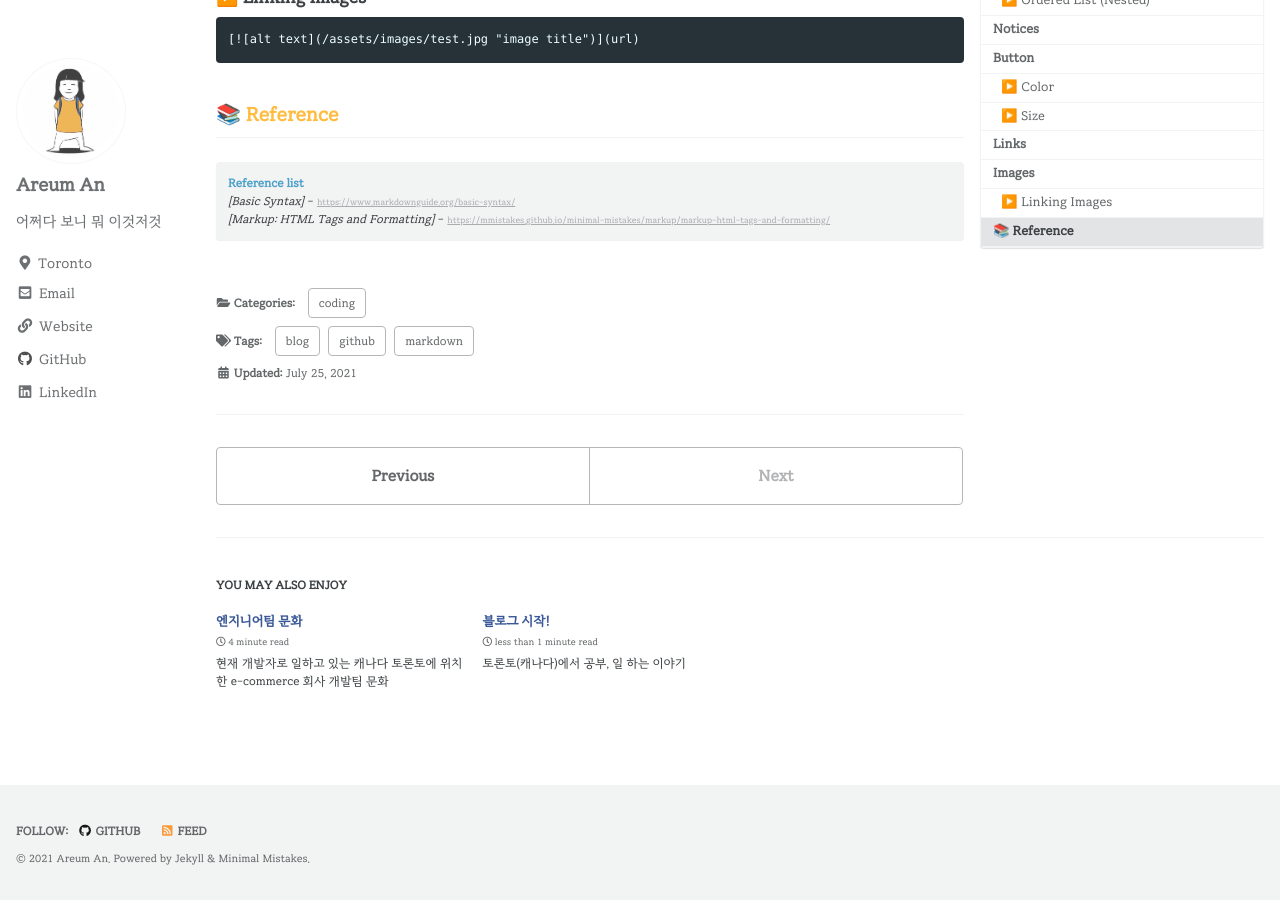
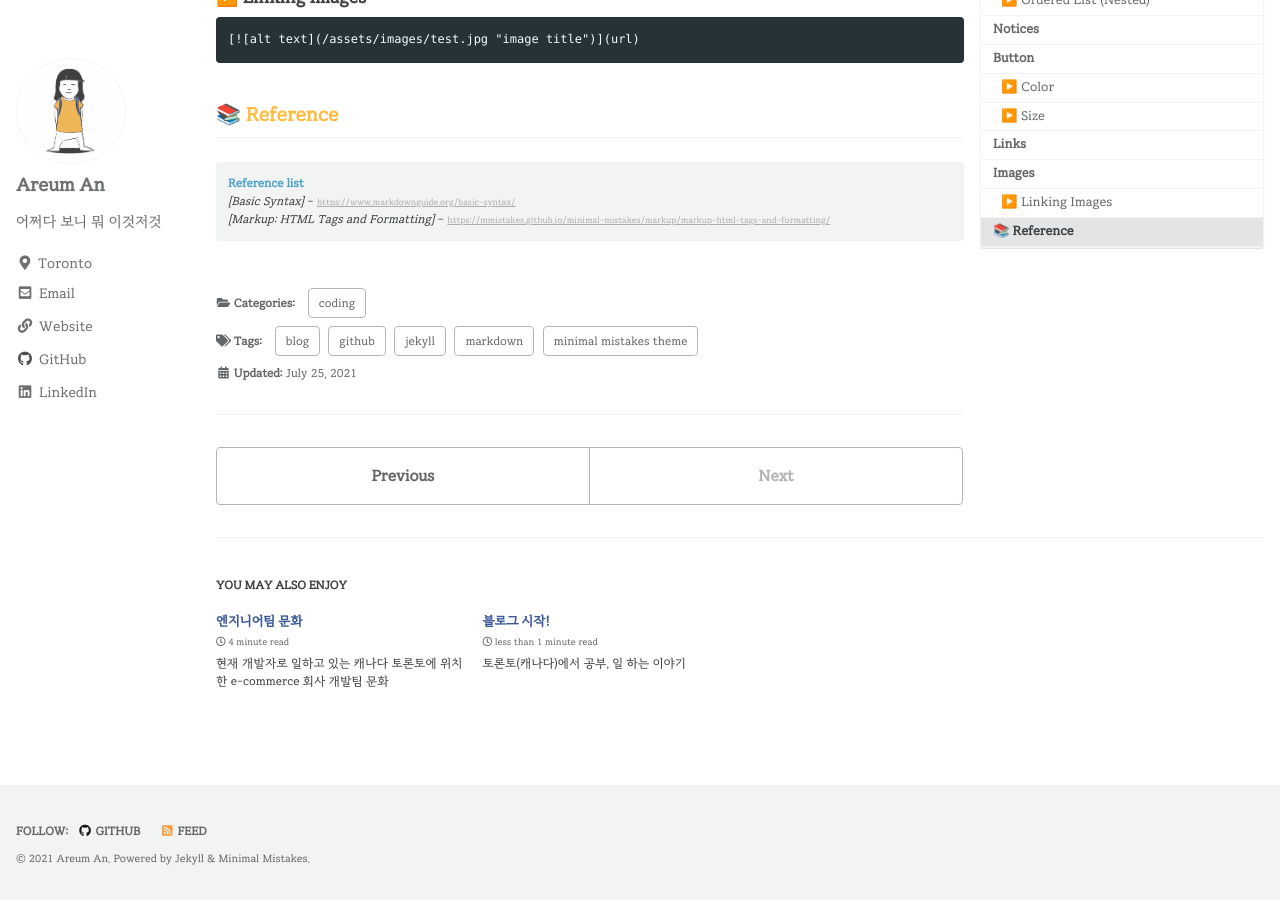
Before and after one commit to AreumAn/AreumAn.github.io, a Jekyll site: the page built from _posts/2021-07-12-markdown-syntax.md, in a window 1280 px wide and 900 px high, scrolled down 6751 px. Built offline with Jekyll 4.4.1, drawn with Linux system fonts in a browser that asks for light colours; cached includes are drawn as plain includes.

Commit message:
add tags

```diff
--- a/_posts/2021-07-12-markdown-syntax.md
+++ b/_posts/2021-07-12-markdown-syntax.md
@@ -5,7 +5,7 @@ excerpt: "HTML tags and formatting for blog - jekyll: minimal mistakes theme"
 categories:
   - coding
 tags:
-  - [blog, github, markdown]
+  - [blog, github, markdown, jekyll, minimal mistakes theme]
 
 toc: true
 toc_sticky: true
```
